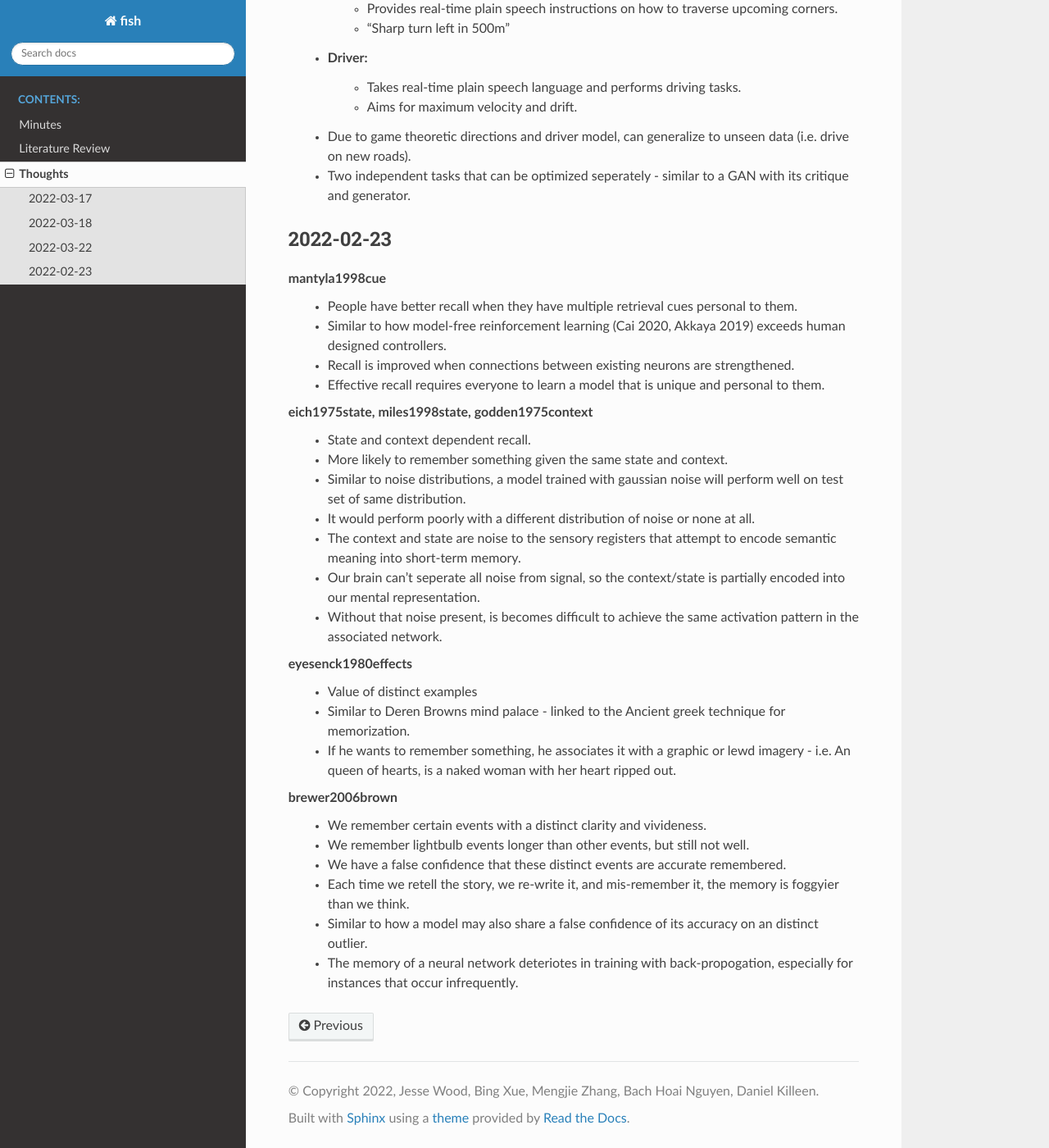
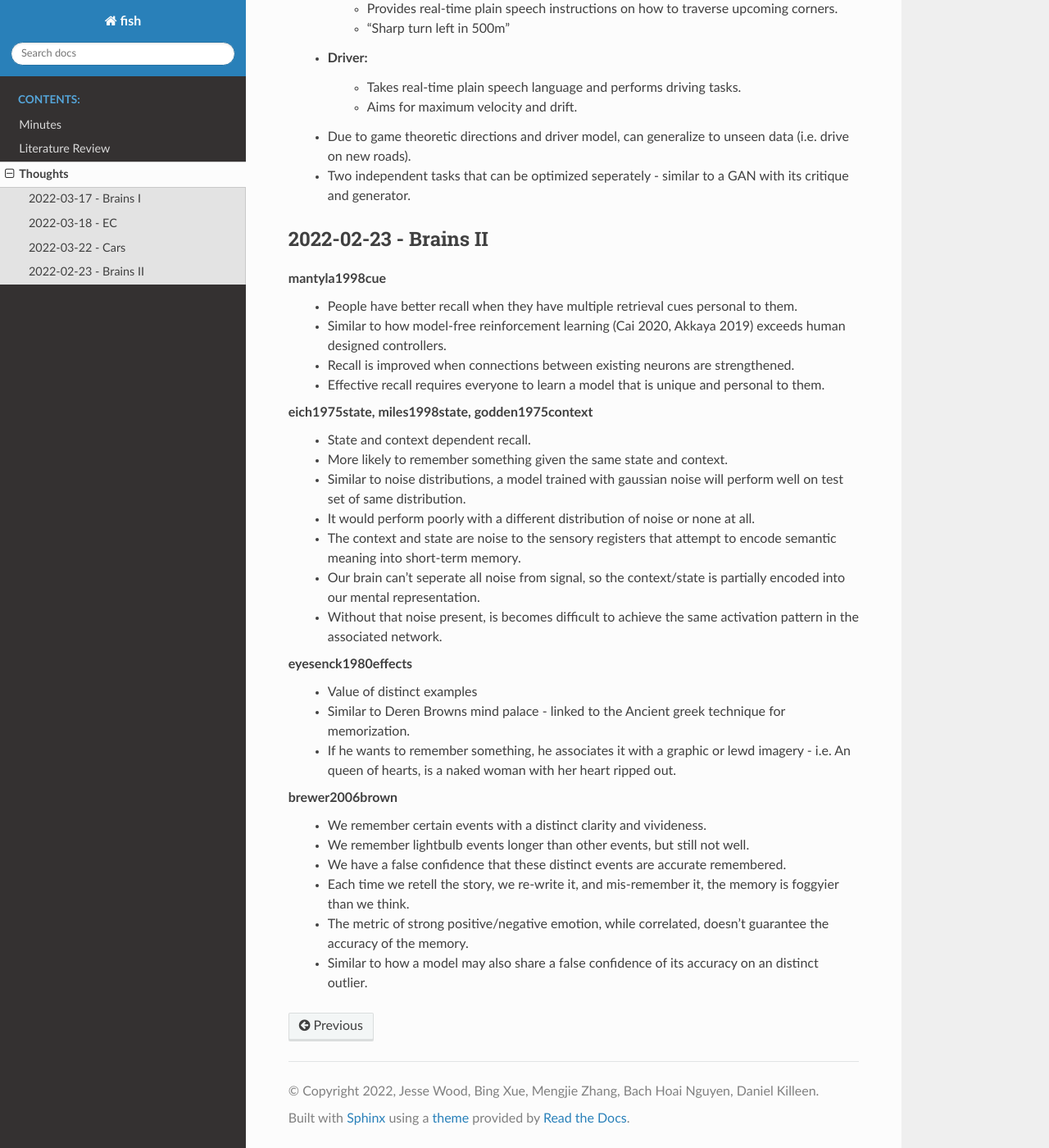
Before and after one commit to woodRock/fishy-business, a Sphinx documentation site: the page built from docs/source/thoughts.rst, in a window 1280 px wide and 1400 px high, scrolled down 1809 px. Shown: the whole window at 82% size. Built offline with Sphinx 7.4.7 and the Read the Docs theme 2.0.0, drawn with Linux system fonts in a browser that asks for light colours; some of the changed text lies outside the part shown.

Commit message:
Add titles for thoughts

```diff
--- a/docs/source/thoughts.rst
+++ b/docs/source/thoughts.rst
@@ -1,8 +1,8 @@
 Thoughts
 ========
 
-2022-03-17
-----------
+2022-03-17 - Brains I
+---------------------
 
 raine1997brain
     * Different brain chemistry can result in unwanted behaviour (murder) (Rain 1997).
@@ -32,8 +32,8 @@ chase1973perception
     * The analogy provides a concrete example of intelligence in humans that also translates to artificaical intelligence.
     * This is a limitation of existing machine learning models, they struggle to perform well on unseen data.
 
-2022-03-18
-----------
+2022-03-18 - EC
+---------------
     * Sexual selection in Genetic Programming. Female preference (up, horizontal), Male (not fussy). Already done (Miller 2005)
     * Evolution in a dynamic environment + evolution can't reverse (hills and mountains analogy)
         * i.e. for multi-class, run many generations with two classes, then later add more.
@@ -45,8 +45,8 @@ chase1973perception
         * Limit genetic operators to each individual - not all available to entire population at once.
         * The hand the draws itself (Hofstadter 1979).
 
-2022-03-22
-----------
+2022-03-22 - Cars
+-----------------
     * Follow up work on (Cai 2020, Codevilla 2018) needed:
     * A rally car with two models, (1) driver and (2) directions giver.
     * Directions giver:
@@ -59,8 +59,8 @@ chase1973perception
     * Due to game theoretic directions and driver model, can generalize to unseen data (i.e. drive on new roads).
     * Two independent tasks that can be optimized seperately - similar to a GAN with its critique and generator.
 
-2022-02-23
------------
+2022-02-23 - Brains II
+----------------------
 
 mantyla1998cue
     * People have better recall when they have multiple retrieval cues personal to them.
@@ -87,5 +87,5 @@ brewer2006brown
     * We remember lightbulb events longer than other events, but still not well.
     * We have a false confidence that these distinct events are accurate remembered.
     * Each time we retell the story, we re-write it, and mis-remember it, the memory is foggyier than we think.
+    * The metric of strong positive/negative emotion, while correlated, doesn't guarantee the accuracy of the memory.
     * Similar to how a model may also share a false confidence of its accuracy on an distinct outlier.
-    * The memory of a neural network deteriotes in training with back-propogation, especially for instances that occur infrequently.
```
